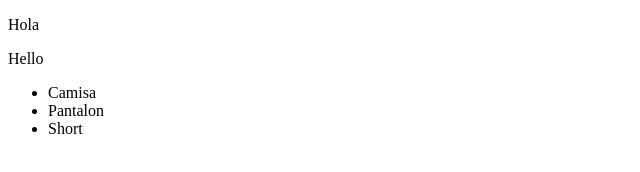
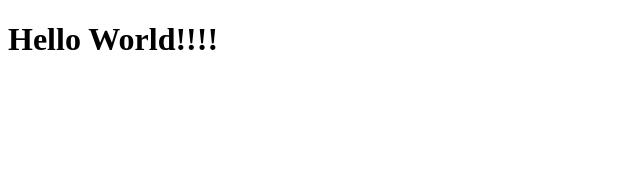
Before and after one commit to amauryBM/HTML5, a plain HTML site: page index.html in a window 1280 px wide. Shown: the whole page, without its empty margins (0-640 px from the left). Drawn offline with Linux system fonts and the light colour scheme.

Commit message:
Mensaje de Bienvenida

```diff
--- a/index.html
+++ b/index.html
@@ -8,14 +8,6 @@
   </head>
 
   <body>
-    <p>Hola</p>
-    <p>Hello</p>
-    <div>
-      <ul>
-        <li>Camisa</li>
-        <li>Pantalon</li>
-        <li>Short</li>
-      </ul>
-    </div>
+    <h1>Hello World!!!! </h1>
   </body>
 </html>
```
